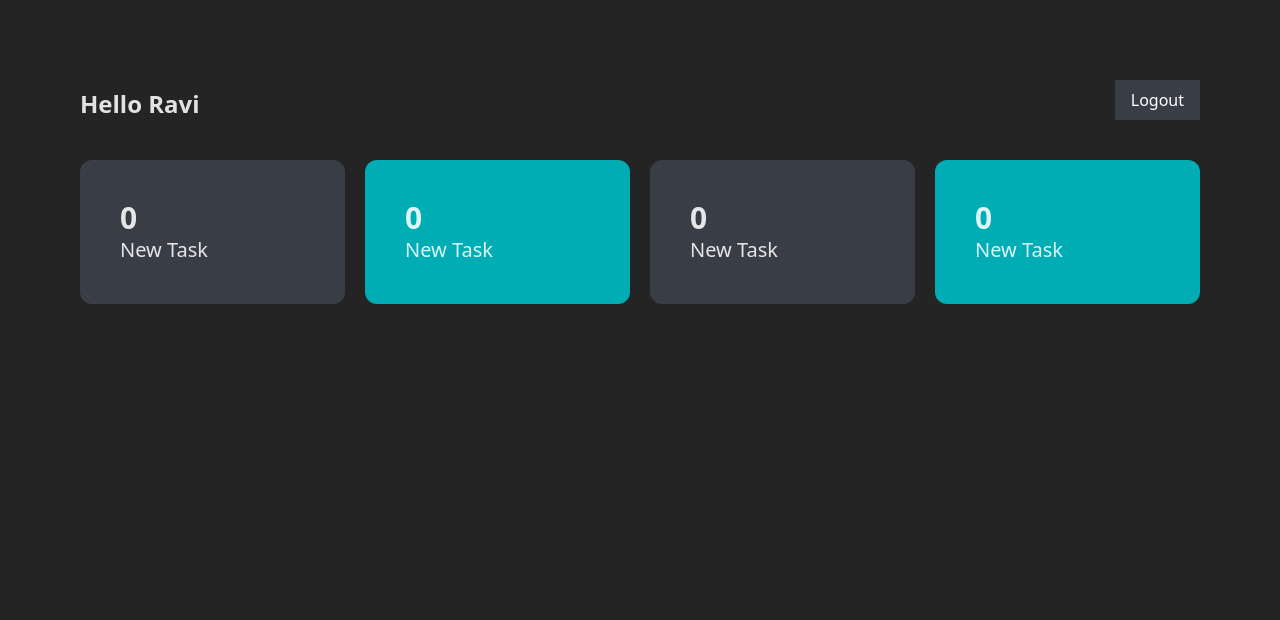
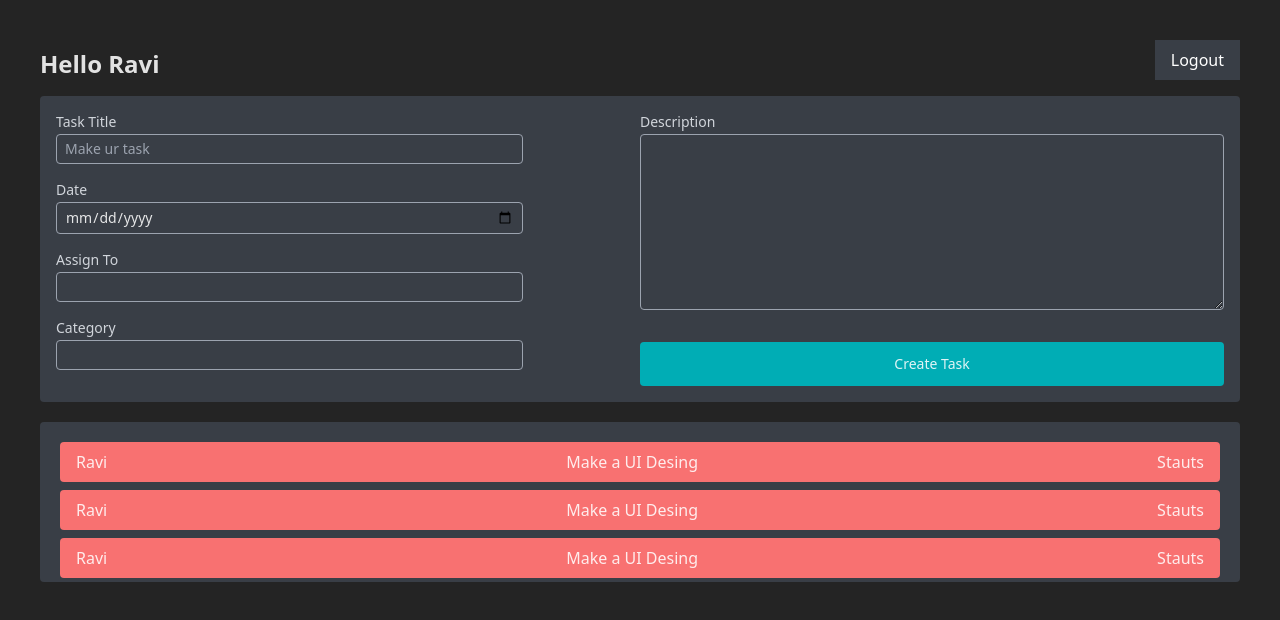
Before and after one commit to RaviGahire/Employe-Mgmt-System, a React (Vite) app: page / in a window 1280 px wide. Shown: the top 620 px of the page. Built offline with nearby package versions, Linux system fonts and the light colour scheme.

Commit message:
Created Task List , Create Task and All Task componets

```diff
--- a/src/App.jsx
+++ b/src/App.jsx
@@ -1,6 +1,7 @@
 import React from "react";
 import LoginPage from "./Components/Auth/LoginPage";
 import EmployeDashboard from "./Components/Auth/Dashboard/EmployeDashboard";
+import AdminDashboard from "./Components/Auth/Dashboard/AdminDashboard";
 
 
 
@@ -9,11 +10,10 @@ const App  = () =>{
     <>
 
     {/* <LoginPage/> */}
+{/*
+<EmployeDashboard/> */}
+<AdminDashboard/>
 
-
-
-
-<EmployeDashboard/>
 
     </>
   )
--- a/src/Components/Auth/Dashboard/AdminDashboard.jsx
+++ b/src/Components/Auth/Dashboard/AdminDashboard.jsx
@@ -0,0 +1,18 @@
+import React from 'react'
+import Header from './Others/Header';
+import CreateTask from './Others/CreateTask';
+import AllTask from './Others/AllTask';
+
+const AdminDashboard = () => {
+    return (
+        <div className="h-screen w-full p-10">
+            <Header />
+            <CreateTask />
+            <AllTask/>
+
+        </div>
+
+    )
+}
+
+export default AdminDashboard;
--- a/src/Components/Auth/Dashboard/EmployeDashboard.jsx
+++ b/src/Components/Auth/Dashboard/EmployeDashboard.jsx
@@ -1,22 +1,18 @@
 import React from 'react'
 import Header from './Others/Header'
 import TaskListNumbers from './Others/TaskListNumbers'
+import TaskList from '../Tasklist/TaskList'
 
 const EmployeDashboard = () => {
     return (
         <>
-
-
-
             <div className="p-20 h-screen  bg-[ #222831]">
                 <Header />
                 <TaskListNumbers/>
+                <TaskList/>
             </div>
 
-
-
-
-        </>
+       </>
     )
 }
 
--- /dev/null
+++ b/src/Components/Auth/Dashboard/Others/AllTask.jsx
@@ -0,0 +1,53 @@
+import React from 'react'
+
+const AllTask = () => {
+  return (
+    <div className='bg-[#393E46] p-5 mt-5 rounded h-40 overflow-auto'>
+        <div className='flex justify-between rounded bg-red-400 py-2 px-4 mb-2'>
+            <h2>Ravi</h2>
+            <h3>Make a UI Desing</h3>
+            <h4> Stauts</h4>
+        </div>
+
+        <div className='flex justify-between rounded bg-red-400 py-2 px-4 mb-2'>
+            <h2>Ravi</h2>
+            <h3>Make a UI Desing</h3>
+            <h4> Stauts</h4>
+        </div>
+        <div className='flex justify-between rounded bg-red-400 py-2 px-4 mb-2'>
+            <h2>Ravi</h2>
+            <h3>Make a UI Desing</h3>
+            <h4> Stauts</h4>
+        </div>
+        <div className='flex justify-between rounded bg-red-400 py-2 px-4 mb-2'>
+            <h2>Ravi</h2>
+            <h3>Make a UI Desing</h3>
+            <h4> Stauts</h4>
+        </div>
+        <div className='flex justify-between rounded bg-red-400 py-2 px-4 mb-2'>
+            <h2>Ravi</h2>
+            <h3>Make a UI Desing</h3>
+            <h4> Stauts</h4>
+        </div>
+        <div className='flex justify-between rounded bg-red-400 py-2 px-4 mb-2'>
+            <h2>Ravi</h2>
+            <h3>Make a UI Desing</h3>
+            <h4> Stauts</h4>
+        </div>
+        <div className='flex justify-between rounded bg-red-400 py-2 px-4 mb-2'>
+            <h2>Ravi</h2>
+            <h3>Make a UI Desing</h3>
+            <h4> Stauts</h4>
+        </div>
+        <div className='flex justify-between rounded bg-red-400 py-2 px-4 mb-2'>
+            <h2>Ravi</h2>
+            <h3>Make a UI Desing</h3>
+            <h4> Stauts</h4>
+        </div>
+
+
+    </div>
+  )
+}
+
+export default AllTask ;
--- /dev/null
+++ b/src/Components/Auth/Dashboard/Others/CreateTask.jsx
@@ -0,0 +1,41 @@
+import React from 'react'
+
+const CreateTask = () => {
+  return (
+    <div className='bg-[#393E46] p-4 mt-4 rounded'>
+    <form className='flex w-full flex-wrap  items-start justify-between ' >
+
+        <div className=" w-1/2">
+        <div>
+            <h3 className='text-sm text-gray-300 mb-0.5'>Task Title</h3>
+            <input className='text-sm py-1 px-2 w-4/5 rounded outline-none bg-transparent border-[1px] border-gray-400 mb-4' type="text" placeholder='Make ur task ' />
+        </div>
+            <div className="">
+                <h3 className='text-sm text-gray-300 mb-0.5'>Date</h3>
+                <input className='text-sm py-1 px-2 w-4/5 rounded outline-none bg-transparent border-[1px] border-gray-400 mb-4' type="date" />
+            </div>
+            <div className="">
+                <h3 className='text-sm text-gray-300 mb-0.5'>Assign To</h3>
+                <input className='text-sm py-1 px-2 w-4/5 rounded outline-none bg-transparent border-[1px] border-gray-400 mb-4' type="text" />
+            </div>
+            <div className="">
+                <h3 className='text-sm text-gray-300 mb-0.5'>Category</h3>
+                <input className='text-sm py-1 px-2 w-4/5 rounded outline-none bg-transparent border-[1px] border-gray-400 mb-4' type="text" />
+
+            </div>
+        </div>
+
+        <div className="flex flex-col items-start w-1/2">
+            <h3 className='text-sm text-gray-300 mb-0.5'>Description</h3>
+
+            <textarea className='w-full h-44 py-2 px-4 rounded outline-none bg-transparent border-[1px] border-gray-400 mb-4 ' name="" id=""></textarea>
+            <button className='py-3 px-5 mt-4 rounded  text-sm w-full bg-[#00ADB5]'>Create Task</button>
+        </div>
+
+
+    </form>
+</div>
+  )
+}
+
+export default CreateTask
--- a/src/Components/Auth/Dashboard/Others/TaskListNumbers.jsx
+++ b/src/Components/Auth/Dashboard/Others/TaskListNumbers.jsx
@@ -16,12 +16,12 @@ const TaskListNumbers = () => {
     <h2 className='text-3xl font-semibold'>0</h2>
     <h3 className='text-xl font-medium'>New Task</h3>
     </div>
-
-    <div className="p-10 bg-[#00ADB5] w-[45%] rounded-xl">
+        <div className="p-10 bg-[#00ADB5] w-[45%] rounded-xl">
     <h2 className='text-3xl font-semibold'>0</h2>
     <h3 className='text-xl font-medium'>New Task</h3>
     </div>
     </div>
+
 
 
    </>
--- /dev/null
+++ b/src/Components/Auth/Tasklist/TaskList.jsx
@@ -0,0 +1,85 @@
+import React from 'react'
+
+const TaskList = () => {
+    return (
+        <div
+            id="tasklist"
+            className="flex items-center justify-start gap-5 flex-nowrap h-[55%] w-full bg-[#393E46] py-5 mt-10 rounded overflow-x-auto scrollbar-hide">
+            <div className="flex-shrink-0 h-full w-[300px] p-5 bg-[#EEEEEE] rounded-xl">
+                <div className="flex justify-between">
+                    <h3 className='bg-red-400 px-3 py-1 rounded'>High</h3>
+                    <h4 className='text-gray-700 '>20 feb 2024</h4>
+                </div>
+                <h3 className='text-gray-700 mt-5 font-semibold text-2xl'>Make anythin u like</h3>
+                <p className='text-sm text-gray-700 mt-4'>Lorem ipsum dolor, sit amet consectetur adipisicing elit. Animi, rerum?</p>
+
+            </div>
+            <div className="flex-shrink-0 h-full w-[300px] p-5 bg-[#00ADB5] rounded-xl">
+                <div className="flex justify-between">
+                    <h3 className='bg-red-400 px-3 py-1 rounded'>High</h3>
+                    <h4 className='text-gray-700 '>20 feb 2024</h4>
+                </div>
+                <h3 className='text-gray-700 mt-5 font-semibold text-2xl'>Make anythin u like</h3>
+                <p className='text-sm text-gray-700 mt-4'>Lorem ipsum dolor, sit amet consectetur adipisicing elit. Animi, rerum?</p>
+
+            </div>
+            <div className="flex-shrink-0 h-full w-[300px] p-5 bg-[#EEEEEE] rounded-xl">
+                <div className="flex justify-between">
+                    <h3 className='bg-red-400 px-3 py-1 rounded'>High</h3>
+                    <h4 className='text-gray-700 '>20 feb 2024</h4>
+                </div>
+                <h3 className='text-gray-700 mt-5 font-semibold text-2xl'>Make anythin u like</h3>
+                <p className='text-sm text-gray-700 mt-4'>Lorem ipsum dolor, sit amet consectetur adipisicing elit. Animi, rerum?</p>
+
+            </div>
+            <div className="flex-shrink-0 h-full w-[300px] p-5 bg-[#00ADB5] rounded-xl">
+                <div className="flex justify-between">
+                    <h3 className='bg-red-400 px-3 py-1 rounded'>High</h3>
+                    <h4 className='text-gray-700 '>20 feb 2024</h4>
+                </div>
+                <h3 className='text-gray-700 mt-5 font-semibold text-2xl'>Make anythin u like</h3>
+                <p className='text-sm text-gray-700 mt-4'>Lorem ipsum dolor, sit amet consectetur adipisicing elit. Animi, rerum?</p>
+
+            </div>
+            <div className="flex-shrink-0 h-full w-[300px] p-5 bg-[#EEEEEE] rounded-xl">
+                <div className="flex justify-between">
+                    <h3 className='bg-red-400 px-3 py-1 rounded'>High</h3>
+                    <h4 className='text-gray-700 '>20 feb 2024</h4>
+                </div>
+                <h3 className='text-gray-700 mt-5 font-semibold text-2xl'>Make anythin u like</h3>
+                <p className='text-sm text-gray-700 mt-4'>Lorem ipsum dolor, sit amet consectetur adipisicing elit. Animi, rerum?</p>
+
+            </div>
+            <div className="flex-shrink-0 h-full w-[300px] p-5 bg-[#00ADB5] rounded-xl">
+                <div className="flex justify-between">
+                    <h3 className='bg-red-400 px-3 py-1 rounded'>High</h3>
+                    <h4 className='text-gray-700 '>20 feb 2024</h4>
+                </div>
+                <h3 className='text-gray-700 mt-5 font-semibold text-2xl'>Make anythin u like</h3>
+                <p className='text-sm text-gray-700 mt-4'>Lorem ipsum dolor, sit amet consectetur adipisicing elit. Animi, rerum?</p>
+
+            </div>
+            <div className="flex-shrink-0 h-full w-[300px] p-5 bg-[#EEEEEE] rounded-xl">
+                <div className="flex justify-between">
+                    <h3 className='bg-red-400 px-3 py-1 rounded'>High</h3>
+                    <h4 className='text-gray-700 '>20 feb 2024</h4>
+                </div>
+                <h3 className='text-gray-700 mt-5 font-semibold text-2xl'>Make anythin u like</h3>
+                <p className='text-sm text-gray-700 mt-4'>Lorem ipsum dolor, sit amet consectetur adipisicing elit. Animi, rerum?</p>
+
+            </div>
+            <div className="flex-shrink-0 h-full w-[300px] p-5 bg-[#00ADB5] rounded-xl">
+                <div className="flex justify-between">
+                    <h3 className='bg-red-400 px-3 py-1 rounded'>High</h3>
+                    <h4 className='text-gray-700 '>20 feb 2024</h4>
+                </div>
+                <h3 className='text-gray-700 mt-5 font-semibold text-2xl'>Make anythin u like</h3>
+                <p className='text-sm text-gray-700 mt-4'>Lorem ipsum dolor, sit amet consectetur adipisicing elit. Animi, rerum?</p>
+
+            </div>
+
+        </div>
+    )
+}
+
+export default TaskList;
```
Also changed, not shown: src/index.css (line endings or trailing spaces).
